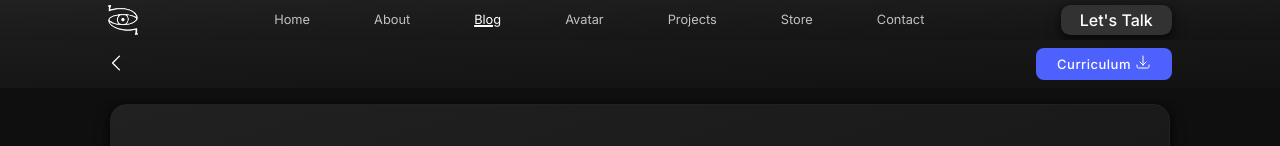
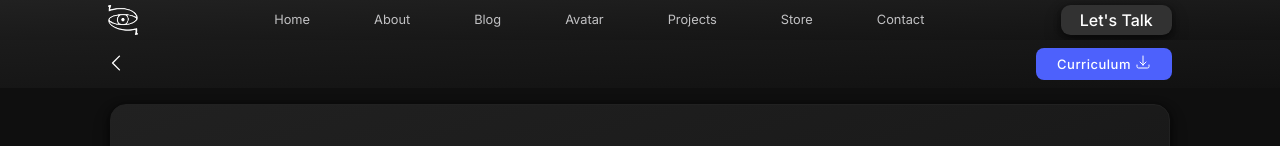
Before and after one commit to juansesu3/NeGiUpp-page, a Next.js app: page /blog in a window 1280 px wide. Shown: the top 146 px of the page. Built offline with nearby package versions, Linux system fonts and the light colour scheme; no server answers; the database is empty.

Commit message:
FEATURE(AVATAR)My looks pretty

```diff
--- a/components/Avatar.jsx
+++ b/components/Avatar.jsx
@@ -11,7 +11,7 @@ const Avatar = () => {
   });
   return (
     <group>
-      <primitive object={avatar.scene} scale={3} position-y={-2} />
+      <primitive object={avatar.scene} scale={2.5} position-y={-2} />
     </group>
   );
 };
--- a/components/Header.js
+++ b/components/Header.js
@@ -361,16 +361,16 @@ const Header = ({ route }) => {
             </NavLink>
             <NavLink
               route={route}
-              active={pathname === "/blog" ? true : false}
-              href={"/blog"}
+              active={pathname === "/notfound" ? true : false}
+              href={"/notfound"}
             >
               Blog
             </NavLink>
 
             <NavLink
               route={route}
-              active={pathname === "/notfound" ? true : false}
-              href={"/notfound"}
+              active={pathname === "/avatar" ? true : false}
+              href={"/avatar"}
             >
               Avatar
             </NavLink>
```
